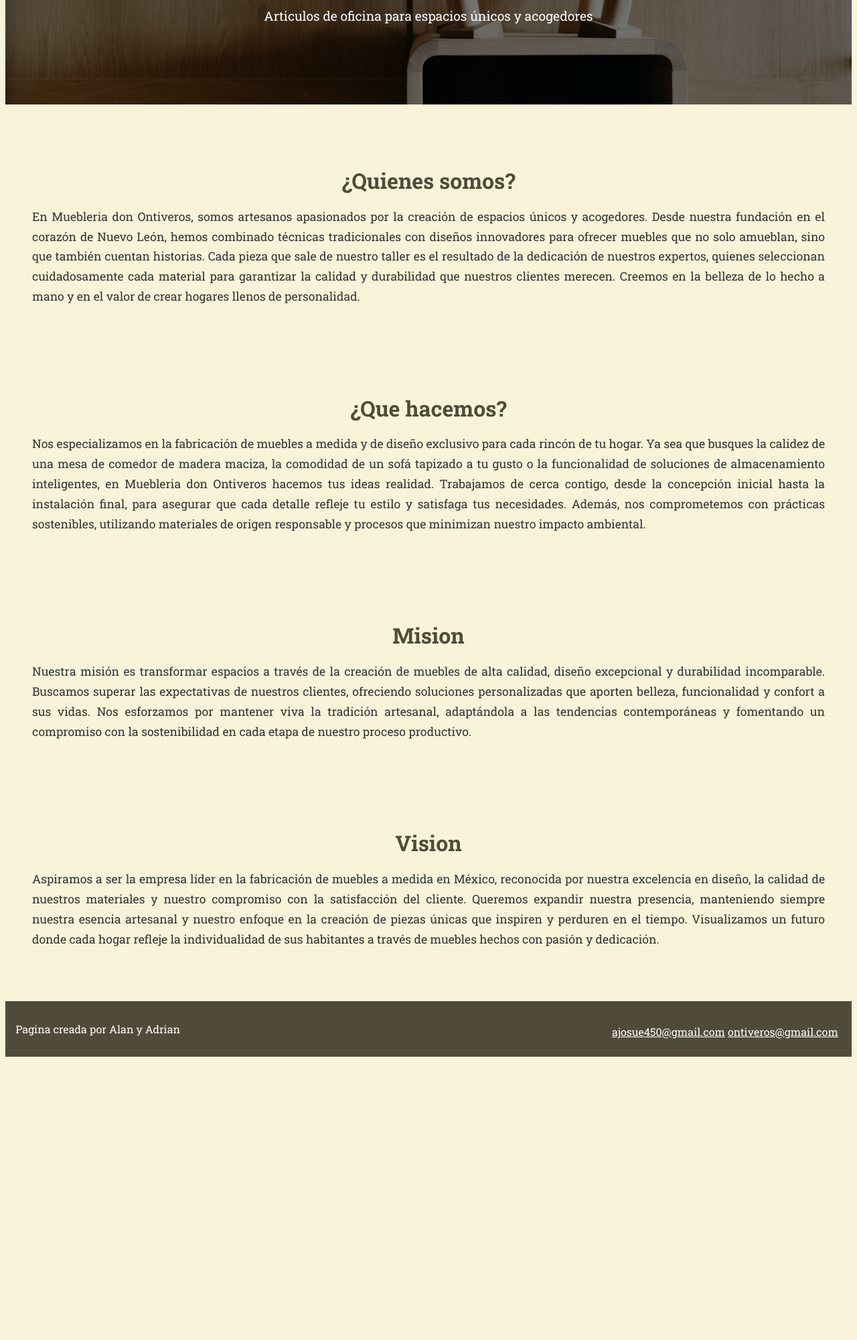
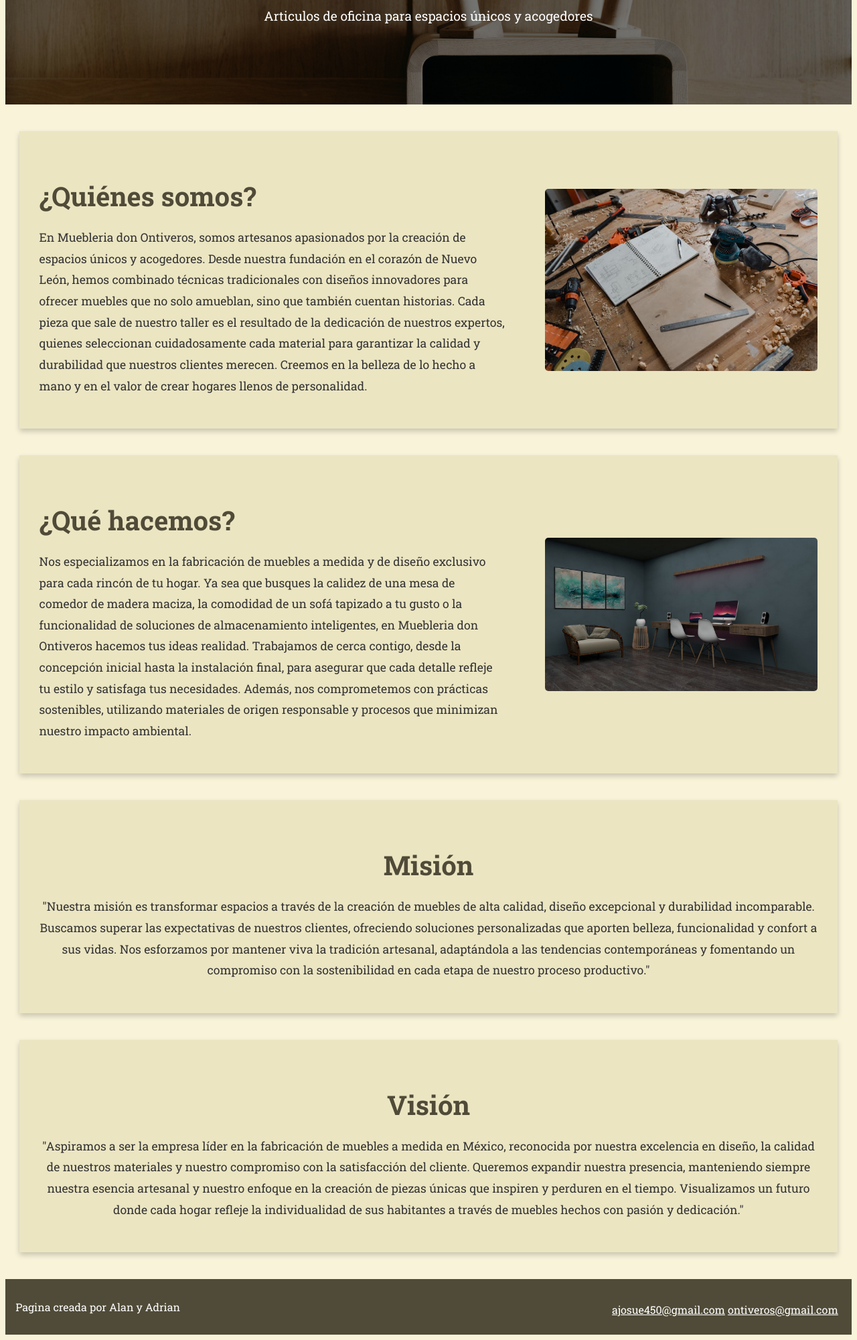
Before and after one commit to AlanCaa/PIA_FDW, a Django app: page / in a window 1280 px wide. Shown: the part 282-2283 px from the top of the page at 67% size. Before the commit the page ends 1860 px from the top, so only its background shows below. Run offline with Django 5.2, Linux system fonts and the light colour scheme.

Commit message:
Modificaciones en el html de inicio

```diff
--- a/django/website_pia/website_pia/templates/index.html
+++ b/django/website_pia/website_pia/templates/index.html
@@ -28,21 +28,35 @@
         </section>
 
         <section class="contenedor2">
-            <article class="tarjetas-2">
-                <h1>¿Quienes somos?</h1>
-                <p>En Muebleria don Ontiveros, somos artesanos apasionados por la creación de espacios únicos y acogedores. Desde nuestra fundación en el corazón de Nuevo León, hemos combinado técnicas tradicionales con diseños innovadores para ofrecer muebles que no solo amueblan, sino que también cuentan historias. Cada pieza que sale de nuestro taller es el resultado de la dedicación de nuestros expertos, quienes seleccionan cuidadosamente cada material para garantizar la calidad y durabilidad que nuestros clientes merecen. Creemos en la belleza de lo hecho a mano y en el valor de crear hogares llenos de personalidad.</p>
+            <article class="tarjetas-2" style="background-color: #EBE5C2; padding: 30px; box-shadow: 0 4px 8px rgba(0, 0, 0, 0.2); margin: 40px auto; max-width: 95%; display: flex; align-items: center; justify-content: space-between;">
+                <div style="width: 60%;">
+                    <h1 style="font-size: 2.5rem; color: #504B38; margin-bottom: 20px; text-align: left;">¿Quiénes somos?</h1>
+                    <p style="font-size: 1.1rem; color: #333; line-height: 1.8; text-align: left;">En Muebleria don Ontiveros, somos artesanos apasionados por la creación de espacios únicos y acogedores. Desde nuestra fundación en el corazón de Nuevo León, hemos combinado técnicas tradicionales con diseños innovadores para ofrecer muebles que no solo amueblan, sino que también cuentan historias. Cada pieza que sale de nuestro taller es el resultado de la dedicación de nuestros expertos, quienes seleccionan cuidadosamente cada material para garantizar la calidad y durabilidad que nuestros clientes merecen. Creemos en la belleza de lo hecho a mano y en el valor de crear hogares llenos de personalidad.</p>
+                </div>
+                <div style="width: 35%;">
+                    <img src="{% static 'css/img/vista1.jpg' %}" alt="Imagen de Quienes Somos" style="width: 100%; height: auto; border-radius: 5px;">
+                </div>
             </article>
-            <article class="tarjetas-2">
-                <h1>¿Que hacemos?</h1>
-                <p>Nos especializamos en la fabricación de muebles a medida y de diseño exclusivo para cada rincón de tu hogar. Ya sea que busques la calidez de una mesa de comedor de madera maciza, la comodidad de un sofá tapizado a tu gusto o la funcionalidad de soluciones de almacenamiento inteligentes, en Muebleria don Ontiveros hacemos tus ideas realidad. Trabajamos de cerca contigo, desde la concepción inicial hasta la instalación final, para asegurar que cada detalle refleje tu estilo y satisfaga tus necesidades. Además, nos comprometemos con prácticas sostenibles, utilizando materiales de origen responsable y procesos que minimizan nuestro impacto ambiental.</p>
+            <article class="tarjetas-2" style="background-color: #EBE5C2; padding: 30px; box-shadow: 0 4px 8px rgba(0, 0, 0, 0.2); margin: 40px auto; max-width: 95%; display: flex; align-items: center; justify-content: space-between;">
+                <div style="width: 60%;">
+                    <h1 style="font-size: 2.5rem; color: #504B38; margin-bottom: 20px; text-align: left;">¿Qué hacemos?</h1>
+                    <p style="font-size: 1.1rem; color: #333; line-height: 1.8; text-align: left;">Nos especializamos en la fabricación de muebles a medida y de diseño exclusivo para cada rincón de tu hogar. Ya sea que busques la calidez de una mesa de comedor de madera maciza, la comodidad de un sofá tapizado a tu gusto o la funcionalidad de soluciones de almacenamiento inteligentes, en Muebleria don Ontiveros hacemos tus ideas realidad. Trabajamos de cerca contigo, desde la concepción inicial hasta la instalación final, para asegurar que cada detalle refleje tu estilo y satisfaga tus necesidades. Además, nos comprometemos con prácticas sostenibles, utilizando materiales de origen responsable y procesos que minimizan nuestro impacto ambiental.</p>
+                </div>
+                <div style="width: 35%;">
+                    <img src="{% static 'css/img/vista2.jpg' %}" alt="Imagen de Quienes Somos" style="width: 100%; height: auto; border-radius: 5px;">
+                </div>
             </article>
-            <article class="tarjetas-2">
-                <h1>Mision</h1>
-                <p>Nuestra misión es transformar espacios a través de la creación de muebles de alta calidad, diseño excepcional y durabilidad incomparable. Buscamos superar las expectativas de nuestros clientes, ofreciendo soluciones personalizadas que aporten belleza, funcionalidad y confort a sus vidas. Nos esforzamos por mantener viva la tradición artesanal, adaptándola a las tendencias contemporáneas y fomentando un compromiso con la sostenibilidad en cada etapa de nuestro proceso productivo.</p>
+            <article class="tarjetas-2" style="background-color: #EBE5C2; padding: 30px; box-shadow: 0 4px 8px rgba(0, 0, 0, 0.2); margin: 40px auto; max-width: 95%;">
+                <div>
+                    <h1 style="font-size: 2.5rem; color: #504B38; margin-bottom: 20px; text-align: center;">Misión</h1>
+                    <p style="font-size: 1.1rem; color: #333; line-height: 1.8; text-align: center;">"Nuestra misión es transformar espacios a través de la creación de muebles de alta calidad, diseño excepcional y durabilidad incomparable. Buscamos superar las expectativas de nuestros clientes, ofreciendo soluciones personalizadas que aporten belleza, funcionalidad y confort a sus vidas. Nos esforzamos por mantener viva la tradición artesanal, adaptándola a las tendencias contemporáneas y fomentando un compromiso con la sostenibilidad en cada etapa de nuestro proceso productivo."</p>
+                </div>
             </article>
-            <article class="tarjetas-2">
-                <h1>Vision</h1>
-                <p>Aspiramos a ser la empresa líder en la fabricación de muebles a medida en México, reconocida por nuestra excelencia en diseño, la calidad de nuestros materiales y nuestro compromiso con la satisfacción del cliente. Queremos expandir nuestra presencia, manteniendo siempre nuestra esencia artesanal y nuestro enfoque en la creación de piezas únicas que inspiren y perduren en el tiempo. Visualizamos un futuro donde cada hogar refleje la individualidad de sus habitantes a través de muebles hechos con pasión y dedicación.</p>
+            <article class="tarjetas-2" style="background-color: #EBE5C2; padding: 30px; box-shadow: 0 4px 8px rgba(0, 0, 0, 0.2); margin: 40px auto; max-width: 95%;">
+                <div>
+                    <h1 style="font-size: 2.5rem; color: #504B38; margin-bottom: 20px; text-align: center;">Visión</h1>
+                    <p style="font-size: 1.1rem; color: #333; line-height: 1.8; text-align: center;">"Aspiramos a ser la empresa líder en la fabricación de muebles a medida en México, reconocida por nuestra excelencia en diseño, la calidad de nuestros materiales y nuestro compromiso con la satisfacción del cliente. Queremos expandir nuestra presencia, manteniendo siempre nuestra esencia artesanal y nuestro enfoque en la creación de piezas únicas que inspiren y perduren en el tiempo. Visualizamos un futuro donde cada hogar refleje la individualidad de sus habitantes a través de muebles hechos con pasión y dedicación."</p>
+                </div>
             </article>
         </section>
     </main>
@@ -50,7 +64,7 @@
     <footer id="pie">
         <article>
             <a href="mailto:ajosue450@gmail.com">ajosue450@gmail.com</a>
-            <a href="mailto:ajosue450@gmail.com">ontiveros@gmail.com</a>
+            <a href="mailto:ontiveros@gmail.com">ontiveros@gmail.com</a>
         </article>
         <p>Pagina creada por Alan y Adrian</p>
     </footer>
```
Also changed, not shown: django/website_pia/db.sqlite3, django/website_pia/website_pia/static/css/img/vista1.jpg (added), django/website_pia/website_pia/static/css/img/vista2.jpg (added).
